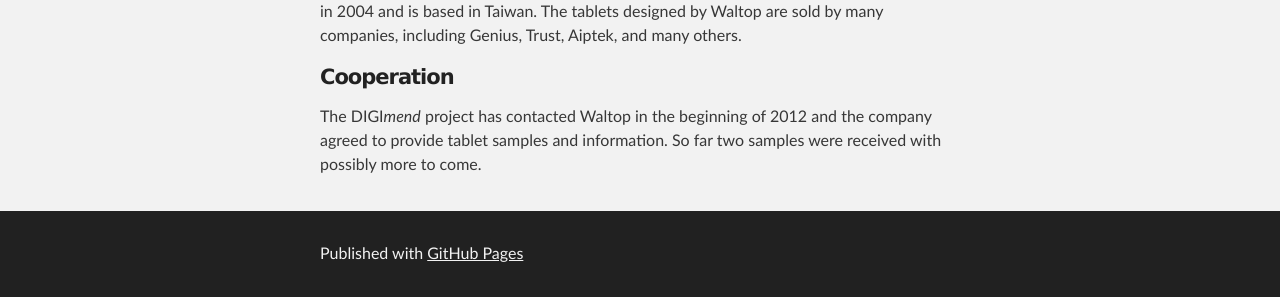
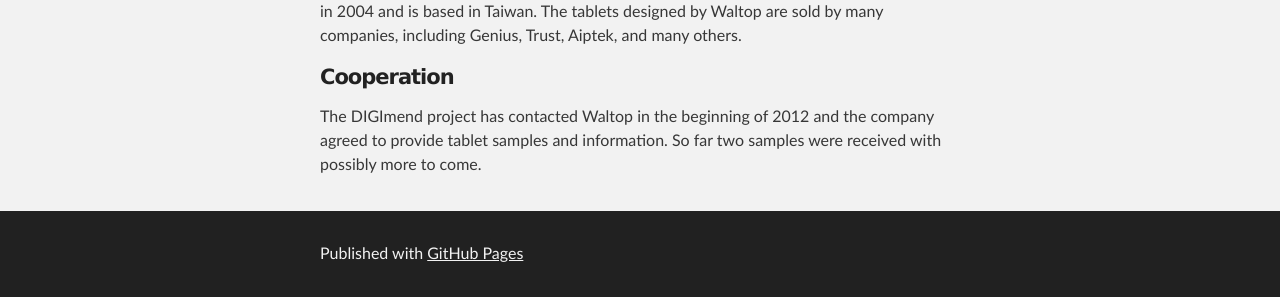
Before and after one commit to DIGImend/digimend.github.io, a Jekyll site: the page built from support/misc/vocabulary/index.md, in a window 1280 px wide and 900 px high, scrolled down 1889 px. Shown: the part 600-897 px from the top of the window. Built offline with Jekyll 4.4.1, drawn with Linux system fonts in a browser that asks for light colours.

Commit message:
Don't use italic in the project name
Don't use italic to emphasise "mend" in the project name as most of the
mentions in the current site don't use it.

```diff
--- a/support/misc/vocabulary/index.md
+++ b/support/misc/vocabulary/index.md
@@ -129,6 +129,6 @@
 
 ### Cooperation
 
-The DIGI*mend* project has contacted Waltop in the beginning of 2012 and
+The DIGImend project has contacted Waltop in the beginning of 2012 and
 the company agreed to provide tablet samples and information. So far two
 samples were received with possibly more to come.
```
